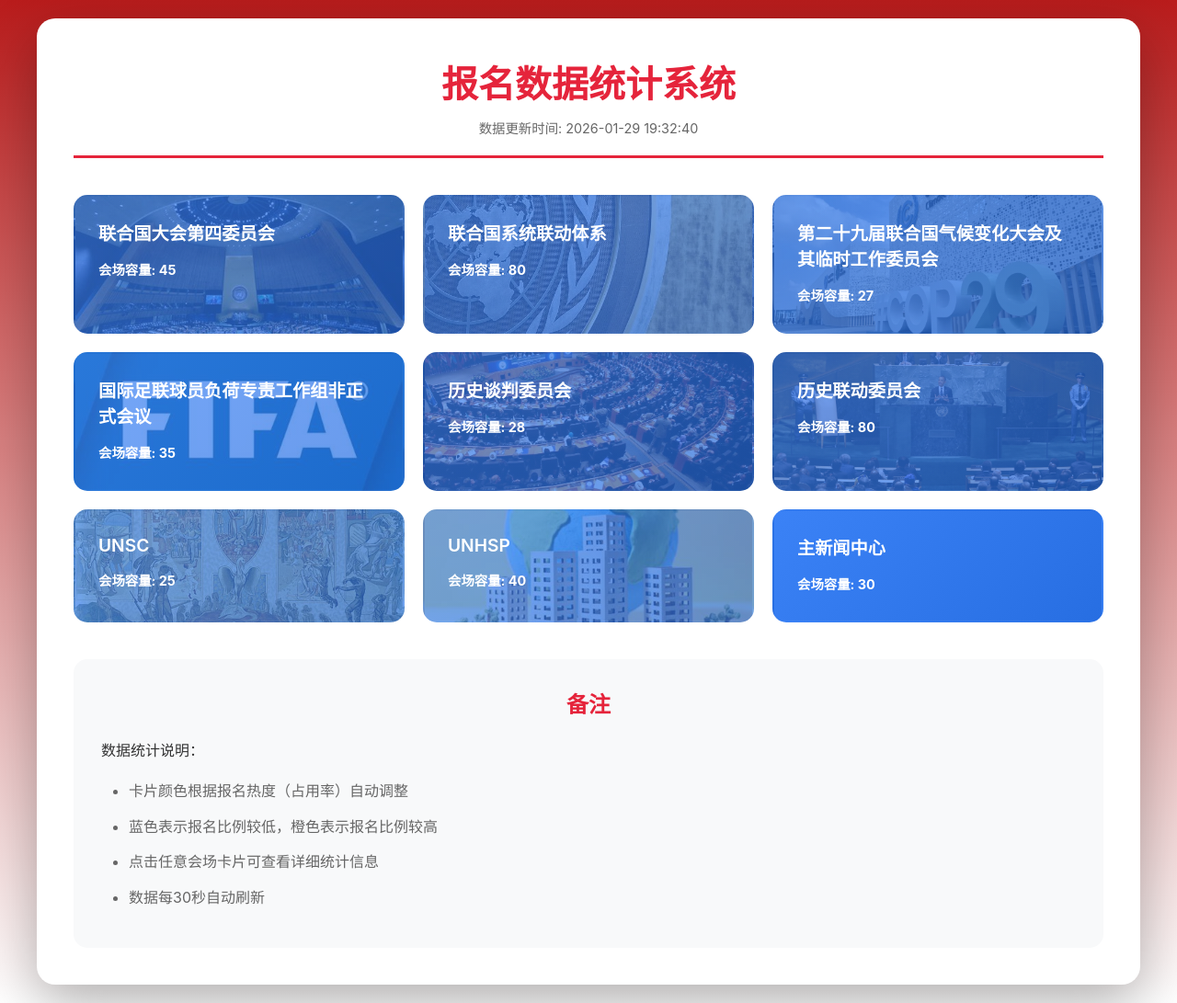
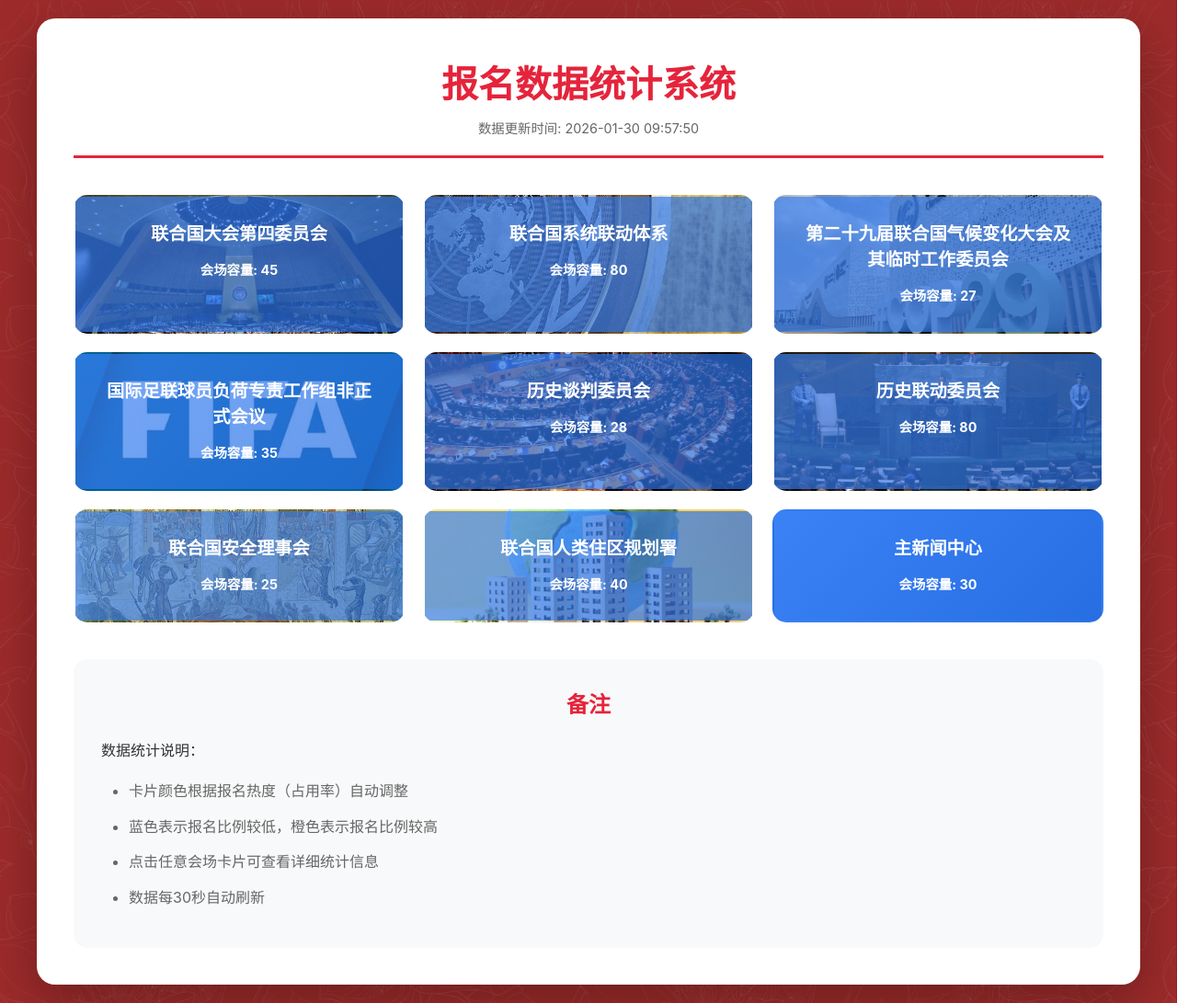
Before and after one commit to zsy1199/rucmun-enrollment-site, a Flask app: page / in a window 1280 px wide. Shown: the whole page at 92% size. Run offline with Flask 3, Linux system fonts and the light colour scheme.

Commit message:
主新闻中心背景图、会场介绍#961919、卡片居中、UNSC/UNHSP显示全称(Excel仍用缩写)
Co-authored-by: Cursor <cursoragent@cursor.com>

```diff
--- a/UNHSP.txt
+++ b/UNHSP.txt
@@ -1,7 +1,9 @@
-Committee: United Nations Human Settlements ProgrammeTopic: Risk Management for Human Settlements under ExtremeHeat Conditions
+Committee: United Nations Human Settlements Programme
+Topic: Risk Management for Human Settlements under ExtremeHeat Conditions
 Total number of seats: 30-40
 Language: English
-Rules of Procedure: The Rules of Procedure for the Model UnitedNations Conference of Renmin University of ChinaDais Head:外交学院曹怡宁
+Rules of Procedure: The Rules of Procedure for the Model UnitedNations Conference of Renmin University of China
+Dais Head:外交学院曹怡宁
 Introduction:
 	According to the latest data released by the United Nationsin 2025, by 2050 nearly 45% of the global urban population isexpected to be exposed to extreme heat conditions. Heatwaveshave already become the deadliest climate-related hazard,causing more fatalities annually than hurricanes, tornadoes, andlightning combined. Extreme heat is no longer merely ameteorological phenomenon; it has evolved into a systemicurban risk affecting public health, housing security, energy
 systems, water supply, labor productivity, and social stability.
--- a/app.py
+++ b/app.py
@@ -5,7 +5,7 @@ Flask Web应用：提供数据统计网页
 """
 from flask import Flask, render_template, jsonify, Response
 from flask_cors import CORS
-from data_processor import process_data, COMMITTEES, get_total_count, COMMITTEE_CAPACITIES, get_capacity_ratio
+from data_processor import process_data, COMMITTEES, get_total_count, COMMITTEE_CAPACITIES, get_capacity_ratio, COMMITTEE_DISPLAY_NAMES
 import os
 
 app = Flask(__name__)
@@ -18,25 +18,32 @@ app.static_folder = 'static'
 @app.route('/')
 def index():
     """主页面：显示所有会场的概览"""
-    return render_template('index.html', committees=COMMITTEES)
+    return render_template('index.html', committees=COMMITTEES, display_names=COMMITTEE_DISPLAY_NAMES)
+
+def _resolve_committee_name(name):
+    """URL/显示名为「联合国安全理事会」等时，解析为内部名 UNSC，便于查 Excel 与 intro 文件。"""
+    from urllib.parse import unquote
+    name = unquote(name)
+    reverse = {v: k for k, v in COMMITTEE_DISPLAY_NAMES.items()}
+    return reverse.get(name, name)
+
 
 @app.route('/committee/<committee_name>')
 def committee_page(committee_name):
     """各个会场的详细页面"""
-    # URL解码
     from urllib.parse import unquote
     committee_name = unquote(committee_name)
-    return render_template('committee.html', committee_name=committee_name, committees=COMMITTEES)
+    return render_template('committee.html', committee_name=committee_name, committees=COMMITTEES, display_names=COMMITTEE_DISPLAY_NAMES)
 
 @app.route('/api/stats')
 def get_stats():
-    """API：获取所有会场的统计数据"""
+    """API：获取所有会场的统计数据（key 使用显示名，与静态页一致）"""
     try:
         stats, update_time = process_data()
-        # 添加容量和比例信息
         enhanced_data = {}
         for committee in COMMITTEES:
-            enhanced_data[committee] = {
+            key = COMMITTEE_DISPLAY_NAMES.get(committee, committee)
+            enhanced_data[key] = {
                 **stats[committee],
                 'capacity': COMMITTEE_CAPACITIES[committee],
                 'ratio': get_capacity_ratio(stats, committee)
@@ -56,25 +63,25 @@ def get_stats():
 def get_committee_stats(committee_name):
     """API：获取特定会场的统计数据"""
     try:
-        from urllib.parse import unquote
-        committee_name = unquote(committee_name)
+        internal_name = _resolve_committee_name(committee_name)
         stats, update_time = process_data()
 
-        if committee_name not in stats:
+        if internal_name not in stats:
             return jsonify({
                 'success': False,
                 'error': '会场不存在'
             }), 404
 
-        committee_data = stats[committee_name]
-        total = get_total_count(stats, committee_name)
-        capacity = COMMITTEE_CAPACITIES.get(committee_name, 0)
-        ratio = get_capacity_ratio(stats, committee_name)
+        committee_data = stats[internal_name]
+        total = get_total_count(stats, internal_name)
+        capacity = COMMITTEE_CAPACITIES.get(internal_name, 0)
+        ratio = get_capacity_ratio(stats, internal_name)
 
+        display_name = COMMITTEE_DISPLAY_NAMES.get(internal_name, committee_name)
         return jsonify({
             'success': True,
             'data': {
-                'committee': committee_name,
+                'committee': display_name,
                 'first_choice': committee_data['第一志愿'],
                 'second_choice': committee_data['第二志愿'],
                 'third_choice': committee_data['第三志愿'],
@@ -94,8 +101,7 @@ def get_committee_stats(committee_name):
 def get_committee_intro(committee_name):
     """API：获取特定会场的介绍文本（从项目根目录的txt读取）"""
     try:
-        from urllib.parse import unquote
-        committee_name = unquote(committee_name)
+        internal_name = _resolve_committee_name(committee_name)
 
         intro_files = {
             "联合国大会第四委员会": "联合国大会第四委员会.txt",
@@ -109,7 +115,7 @@ def get_committee_intro(committee_name):
             "主新闻中心": "主新闻中心.txt",
         }
 
-        filename = intro_files.get(committee_name)
+        filename = intro_files.get(internal_name)
         if not filename:
             return jsonify({"success": False, "error": "会场不存在"}), 404
 
@@ -196,7 +202,8 @@ def get_committee_intro(committee_name):
         if not content or not content.strip():
             return jsonify({"success": False, "error": "会场介绍文件为空"}), 404
 
-        return jsonify({"success": True, "committee": committee_name, "content": content})
+        display_name = COMMITTEE_DISPLAY_NAMES.get(internal_name, committee_name)
+        return jsonify({"success": True, "committee": display_name, "content": content})
     except Exception as e:
         return jsonify({"success": False, "error": str(e)}), 500
 
--- a/data_processor.py
+++ b/data_processor.py
@@ -8,7 +8,7 @@ import os
 from datetime import datetime
 from typing import Dict, List, Tuple
 
-# 会场列表
+# 会场列表（Excel 中仍使用 UNSC、UNHSP）
 COMMITTEES = [
     "联合国大会第四委员会",
     "联合国系统联动体系",
@@ -32,6 +32,12 @@ COMMITTEE_CAPACITIES = {
     "UNSC": 25,
     "UNHSP": 40,
     "主新闻中心": 30
+}
+
+# 仅用于页面显示：内部名 -> 显示名（Excel 不改时仍用 UNSC/UNHSP 统计）
+COMMITTEE_DISPLAY_NAMES = {
+    "UNSC": "联合国安全理事会",
+    "UNHSP": "联合国人类住区规划署",
 }
 
 def read_excel_files(excel_dir: str = ".") -> pd.DataFrame:
--- a/static/css/style.css
+++ b/static/css/style.css
@@ -6,8 +6,8 @@
 
 body {
     font-family: -apple-system, BlinkMacSystemFont, 'Segoe UI', 'Microsoft YaHei', 'PingFang SC', 'Hiragino Sans GB', sans-serif;
-    /* 整体色调：自上而下 深红色 → 白色 渐变 */
-    background: linear-gradient(180deg, #b91c1c 0%, #ffffff 100%);
+    /* 主新闻中心背景图 */
+    background: url('../images/Background.png') center center / cover no-repeat fixed;
     min-height: 100vh;
     padding: 20px;
     color: #333;
@@ -71,6 +71,7 @@ header h1 {
     transition: all 0.3s ease;
     border: 2px solid transparent;
     color: white;
+    text-align: center;
 }
 
 .committee-card:hover {
@@ -84,11 +85,13 @@ header h1 {
     margin-bottom: 15px;
     font-size: 1.2em;
     font-weight: 600;
+    text-align: center;
 }
 
 .stats-preview {
     color: white;
     font-size: 0.9em;
+    text-align: center;
 }
 
 .stats-preview p {
@@ -283,13 +286,13 @@ header h1 {
 }
 
 .committee-intro h2 {
-    color: #e5243b;
+    color: #961919;
     margin-bottom: 20px;
     text-align: center;
 }
 
 .intro-content {
-    color: #555;
+    color: #961919;
     line-height: 1.8;
     font-size: 1.05em;
     white-space: pre-wrap; /* 保留换行和段首Tab缩进 */
@@ -299,6 +302,7 @@ header h1 {
 .intro-content p {
     margin: 0;
     text-align: justify;
+    color: #961919;
 }
 
 .navigation {
--- a/static/data/stats.json
+++ b/static/data/stats.json
@@ -1,5 +1,5 @@
 {
-  "update_time": "2026-01-29 19:32:40",
+  "update_time": "2026-01-30 09:57:50",
   "committees": {
     "联合国大会第四委员会": {
       "first_choice": 0,
@@ -43,14 +43,14 @@
       "capacity": 80,
       "ratio": 0.0
     },
-    "UNSC": {
+    "联合国安全理事会": {
       "first_choice": 0,
       "second_choice": 0,
       "third_choice": 0,
       "capacity": 25,
       "ratio": 0.0
     },
-    "UNHSP": {
+    "联合国人类住区规划署": {
       "first_choice": 0,
       "second_choice": 0,
       "third_choice": 0,
--- a/static/index.html
+++ b/static/index.html
@@ -52,13 +52,13 @@
                 </div>
             </div>
             <div class="committee-card">
-                <h3>UNSC</h3>
+                <h3>联合国安全理事会</h3>
                 <div class="stats-preview" id="preview-6">
                     <p>加载中...</p>
                 </div>
             </div>
             <div class="committee-card">
-                <h3>UNHSP</h3>
+                <h3>联合国人类住区规划署</h3>
                 <div class="stats-preview" id="preview-7">
                     <p>加载中...</p>
                 </div>
--- a/static/js/committee.js
+++ b/static/js/committee.js
@@ -63,8 +63,8 @@ const COMMITTEES = [
     "国际足联球员负荷专责工作组非正式会议",
     "历史谈判委员会",
     "历史联动委员会",
-    "UNSC",
-    "UNHSP",
+    "联合国安全理事会",
+    "联合国人类住区规划署",
     "主新闻中心"
 ];
 
--- a/static/js/index.js
+++ b/static/js/index.js
@@ -8,8 +8,8 @@ const COMMITTEE_IMAGE_MAP = {
     "国际足联球员负荷专责工作组非正式会议": "国际足联球员负荷专责工作组非正式会议.jpg",
     "历史谈判委员会": "历史谈判委员会.jpg",
     "历史联动委员会": "历史联动委员会.jpg",
-    "UNSC": "UNSC.jpg",
-    "UNHSP": "UNHSP.jpg",
+    "联合国安全理事会": "UNSC.jpg",
+    "联合国人类住区规划署": "UNHSP.jpg",
     "主新闻中心": null // 没有图片
 };
 
@@ -99,16 +99,20 @@ async function loadStats() {
                     const imageUrl = `/images/committees/${encodeURIComponent(imageFile)}`;
                     const rgbValues = heatmapColor.match(/\d+/g);
                     const darkerRgbValues = adjustBrightness(heatmapColor, -20).match(/\d+/g);
-                    // 使用多层背景：颜色渐变叠加在图片上
+                    // 使用多层背景：颜色渐变叠加在图片上（注意顺序：上面的层先写）
                     cardEl.style.background = `
                         linear-gradient(135deg, rgba(${rgbValues[0]}, ${rgbValues[1]}, ${rgbValues[2]}, 0.7) 0%, rgba(${darkerRgbValues[0]}, ${darkerRgbValues[1]}, ${darkerRgbValues[2]}, 0.7) 100%),
                         url('${imageUrl}')
                     `;
                     cardEl.style.backgroundSize = 'cover';
                     cardEl.style.backgroundPosition = 'center';
+                    cardEl.style.backgroundRepeat = 'no-repeat';
                 } else {
                     // 如果没有图片，只使用颜色渐变
                     cardEl.style.background = `linear-gradient(135deg, ${heatmapColor} 0%, ${adjustBrightness(heatmapColor, -20)} 100%)`;
+                    cardEl.style.backgroundSize = '';
+                    cardEl.style.backgroundPosition = '';
+                    cardEl.style.backgroundRepeat = '';
                 }
                 // 统一使用白色文字
                 cardEl.style.color = 'white';
--- a/templates/index.html
+++ b/templates/index.html
@@ -15,8 +15,9 @@
 
         <div class="committees-grid">
             {% for committee in committees %}
-            <div class="committee-card" onclick="window.location.href='/committee/{{ committee|urlencode }}'">
-                <h3>{{ committee }}</h3>
+            {% set display_name = display_names.get(committee, committee) %}
+            <div class="committee-card" onclick="window.location.href='/committee/{{ display_name|urlencode }}'">
+                <h3>{{ display_name }}</h3>
                 <div class="stats-preview" id="preview-{{ loop.index0 }}">
                     <p>加载中...</p>
                 </div>
--- a/国际足联球员负荷专责工作组非正式会议.txt
+++ b/国际足联球员负荷专责工作组非正式会议.txt
@@ -1,4 +1,5 @@
-委员会: 国际足联球员负荷专责工作组非正式会议议题:球员负荷与健康福利问题
+委员会: 国际足联球员负荷专责工作组非正式会议
+议题: 球员负荷与健康福利问题
 会场容量: 35席
 工作语言: 中文
 议事规则: 有修改的罗伯特议事规则
```
Also changed, not shown: build_static.py (+7 -2 lines), static/data/intros.json (+3 -3 lines), static/images/Background.png (added).
